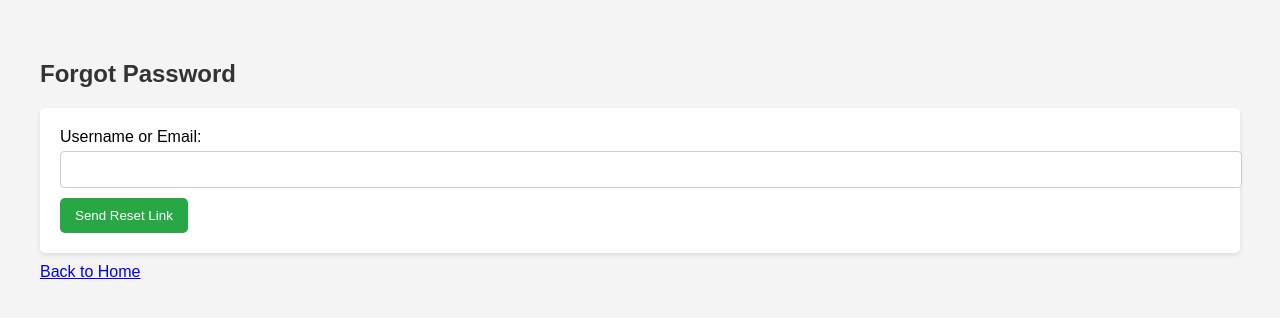
After one commit to bvpipare18/prime-was-cat, a Flask app: page /forgot_password in a window 1280 px wide. The commit adds this page. Shown: the top 318 px of the page. Run offline with Flask 3, Linux system fonts and the light colour scheme; some libraries are stand-ins or nearby versions.

Commit message:
PWC-8: add forgot password api, html page & link will be received in mailhog mail

```diff
--- a/app.py
+++ b/app.py
@@ -147,6 +147,40 @@ def change_password():
 
     return render_template('change_password.html')
 
+@app.route('/forgot_password', methods=['GET', 'POST'])
+def forgot_password():
+    if request.method == 'POST':
+        username_or_email = request.form['username_or_email']
+
+        conn = get_db_connection()
+        cur = conn.cursor()
+
+        # Check if the username or email exists in the database
+        cur.execute("SELECT * FROM register_users WHERE username = %s OR email = %s", (username_or_email, username_or_email))
+        user = cur.fetchone()
+
+        if user:
+            # Generate a password reset link (replace with actual link logic)
+            reset_link = f"http://localhost:5001/change_password?username={user[1]}"  # Assuming username is the second column
+
+            # Send the reset link to the user's email
+            email = user[2]  # Assuming email is the third column
+            send_reset_link(email, reset_link)
+
+            flash('A password reset link has been sent to your email.', 'success')
+        else:
+            flash('No account found with that username or email.', 'error')
+
+        cur.close()
+        conn.close()
+        return redirect(url_for('forgot_password'))
+
+    return render_template('forgot_password.html')
+
+def send_reset_link(email, reset_link):
+    msg = Message('Password Reset Request', recipients=[email])
+    msg.body = f'Click the following link to reset your password: {reset_link}'
+    mail.send(msg)
 
 
 if __name__ == '__main__':
--- /dev/null
+++ b/templates/forgot_password.html
@@ -0,0 +1,84 @@
+<!-- templates/forgot_password.html -->
+
+<!DOCTYPE html>
+<html lang="en">
+<head>
+    <meta charset="UTF-8">
+    <meta name="viewport" content="width=device-width, initial-scale=1.0">
+    <title>Forgot Password</title>
+
+    <style>
+        body {
+            font-family: Arial, sans-serif;
+            margin: 20px;
+            padding: 20px;
+            background-color: #f4f4f4;
+            border-radius: 5px;
+        }
+        h2 {
+            color: #333;
+        }
+        .success {
+            color: green;
+        }
+        .error {
+            color: red;
+        }
+        form {
+            background: white;
+            padding: 20px;
+            border-radius: 5px;
+            box-shadow: 0 2px 5px rgba(0, 0, 0, 0.1);
+        }
+        label {
+            display: block;
+            margin-bottom: 5px;
+        }
+        input[type="text"], input[type="email"] {
+            width: 100%;
+            padding: 10px;
+            margin-bottom: 10px;
+            border: 1px solid #ccc;
+            border-radius: 4px;
+        }
+        button {
+            padding: 10px 15px;
+            background-color: #28a745;
+            color: white;
+            border: none;
+            border-radius: 5px;
+            cursor: pointer;
+        }
+        button:hover {
+            background-color: #218838;
+        }
+        p {
+            margin-top: 10px;
+        }
+    </style>
+
+</head>
+<body>
+    <h2>Forgot Password</h2>
+    {% with messages = get_flashed_messages(with_categories=true) %}
+        {% if messages %}
+            <ul>
+            {% for category, message in messages %}
+                <li class="{{ category }}">{{ message }}</li>
+            {% endfor %}
+            </ul>
+        {% endif %}
+    {% endwith %}
+
+    <form action="/forgot_password" method="POST">
+        <label for="username_or_email">Username or Email:</label>
+        <input type="text" id="username_or_email" name="username_or_email" required>
+
+        <button type="submit">Send Reset Link</button>
+    </form>
+
+    <p>
+        <a href="{{ url_for('index') }}">Back to Home</a>
+    </p>
+</body>
+</html>
--- a/templates/login.html
+++ b/templates/login.html
@@ -45,5 +45,9 @@
     <p>
         <a href="{{ url_for('change_password') }}">Change Password</a> <!-- Link to change password page -->
     </p>
+    <p>
+        <a href="/forgot_password">Forgot Password?</a> <!-- Link to forgot password page -->
+    </p>
+
 </body>
 </html>
```
